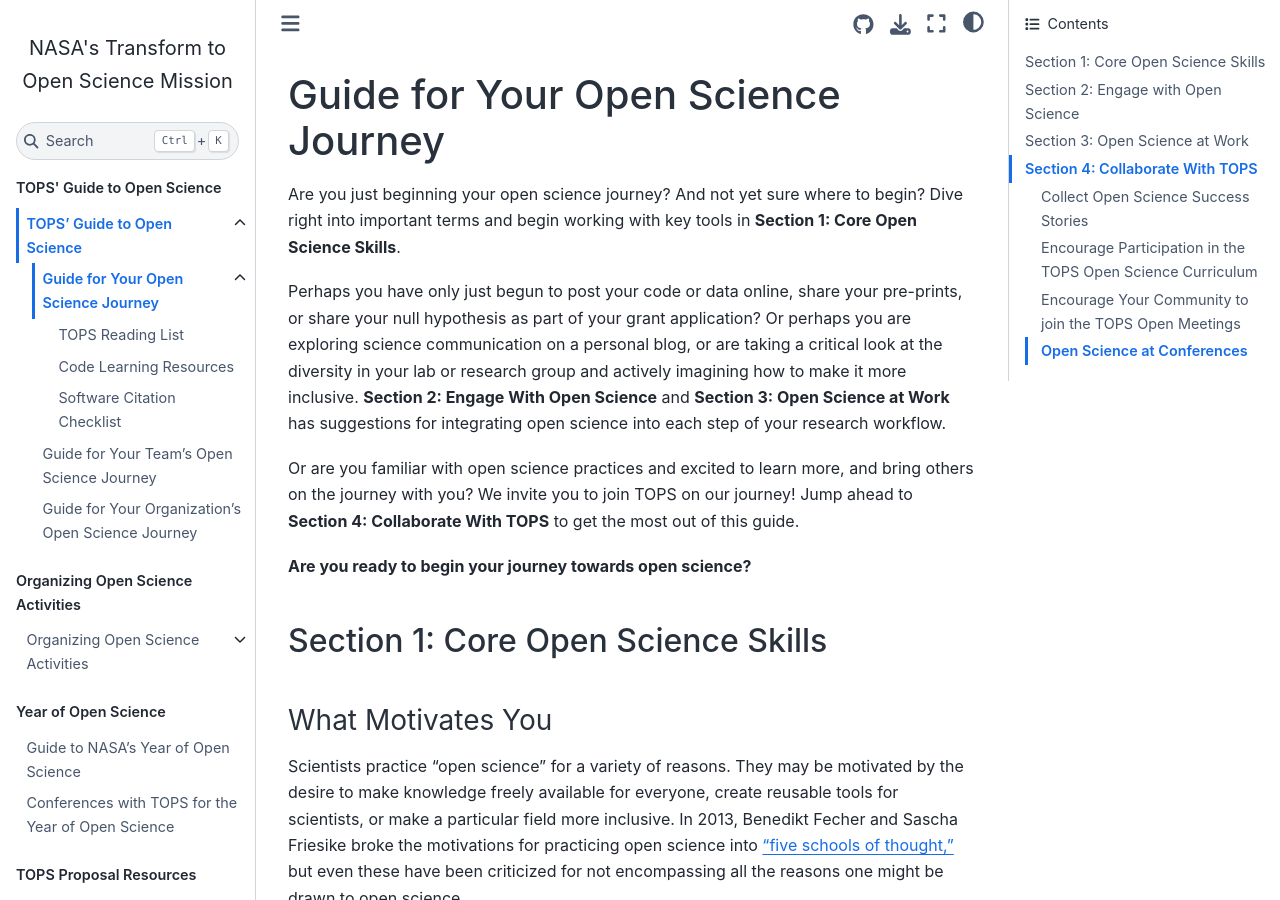
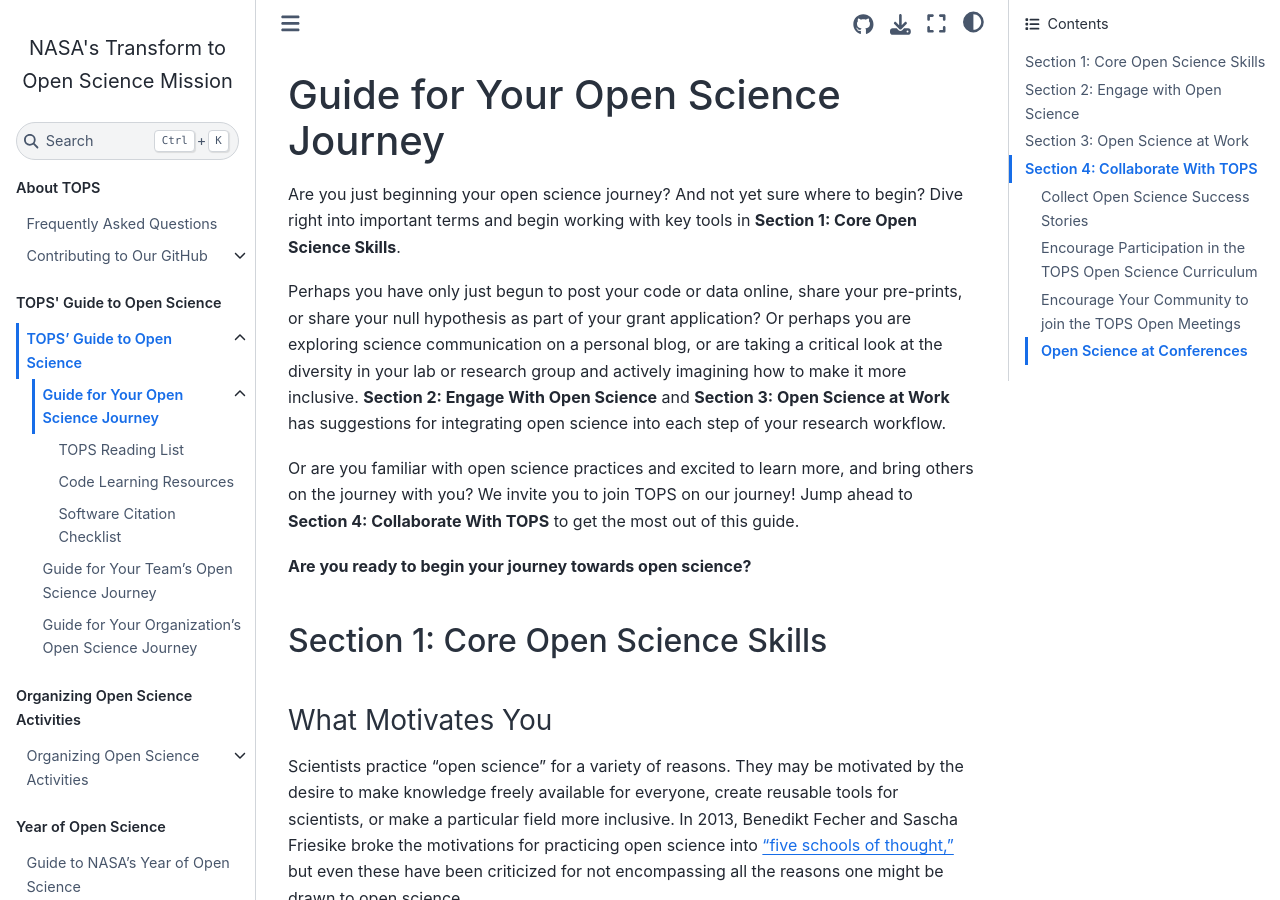
Before and after one commit to nasa/Transform-to-Open-Science-Book, a Jupyter Book: the page built from Open_Science_Cookbook/Your_Open_Science_Journey.md, in a window 1280 px wide and 900 px high. Built offline with Jupyter Book 1.0.4 settings and Sphinx 7.4.7 and the Sphinx Book theme 1.1.4, drawn with Linux system fonts in a browser that asks for light colours; pages that are not in the unit, such as notebooks, are missing from menus.

Commit message:
Update _toc.yml
Added new file locations

```diff
--- a/_toc.yml
+++ b/_toc.yml
@@ -3,11 +3,11 @@
 parts:
 - caption: About TOPS
   chapters:
-  - file: tops_faq
-  - file: CONTRIBUTING
+  - file: About/tops_faq
+  - file: About/CONTRIBUTING
     sections:
-    - file: LICENSE
-    - file: CODE_OF_CONDUCT
+    - file: About/LICENSE
+    - file: About/CODE_OF_CONDUCT
 - caption: TOPS' Guide to Open Science
   chapters:
   - file: Open_Science_Cookbook/readme
```
